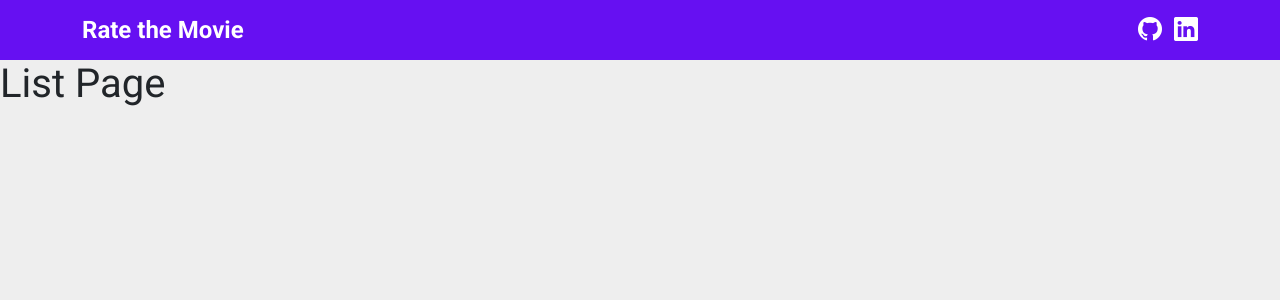
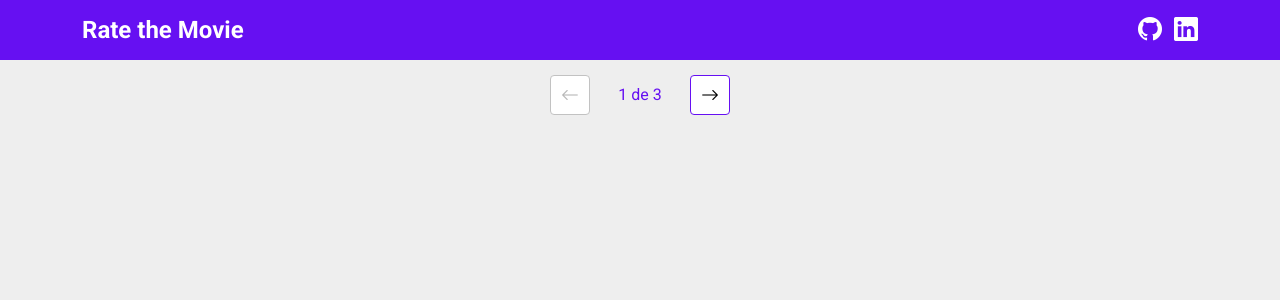
Before and after one commit to soyowendy/rate-the-movie, a React (Create React App) app in the folder frontend/: page / in a window 1280 px wide. Shown: the top 300 px of the page. Built offline with nearby package versions, Linux system fonts and the light colour scheme.

Commit message:
Create Pagination Component

```diff
--- /dev/null
+++ b/frontend/src/components/Pagination/index.tsx
@@ -0,0 +1,19 @@
+import './style.css'
+
+function Pagination() {
+	return (
+		<div className='rtm-pagination-container'>
+			<div className='rtm-pagination-box'>
+				<button className='rtm-pagination-button' disabled={true} >
+					<i className='bi bi-arrow-left'></i>
+				</button>
+				<p>{`${1} de ${3}`}</p>
+				<button className='rtm-pagination-button' disabled={false} >
+				<i className='bi bi-arrow-right'></i>
+				</button>
+			</div>
+		</div>
+	)
+}
+
+export default Pagination;
--- /dev/null
+++ b/frontend/src/components/Pagination/style.css
@@ -0,0 +1,41 @@
+.rtm-pagination-container {
+	padding: 15px 0;
+	display: flex;
+	justify-content: center;
+	align-items: center;
+}
+
+.rtm-pagination-box {
+	width: 180px;
+	display: flex;
+	justify-content: space-between;
+	align-items: center;
+}
+
+.rtm-pagination-button {
+	width: 40px;
+	height: 40px;
+	border-radius: 4px;
+	background-color: #fff;
+	display:flex;
+	justify-content: center;
+	align-items: center;
+	border: 1px solid var(--rtm-primary-color);
+	cursor: pointer;
+}
+
+.rtm-pagination-button i {
+	font-weight: 700;
+	font-size: 18px;
+}
+
+.rtm-pagination-button:disabled {
+	border: 1px solid #c2c2c2;
+	cursor: unset;
+}
+
+.rtm-pagination-container p {
+	margin: 0;
+	font-size: 16px;
+	color: var(--rtm-primary-color);
+}
--- a/frontend/src/pages/Listing/index.tsx
+++ b/frontend/src/pages/Listing/index.tsx
@@ -1,8 +1,10 @@
+import Pagination from "../../components/Pagination";
+
 function Listing() {
 
 	return (
 		<div>
-			<h1>List Page</h1>
+			<Pagination />
 		</div>
 	)
 }
```
